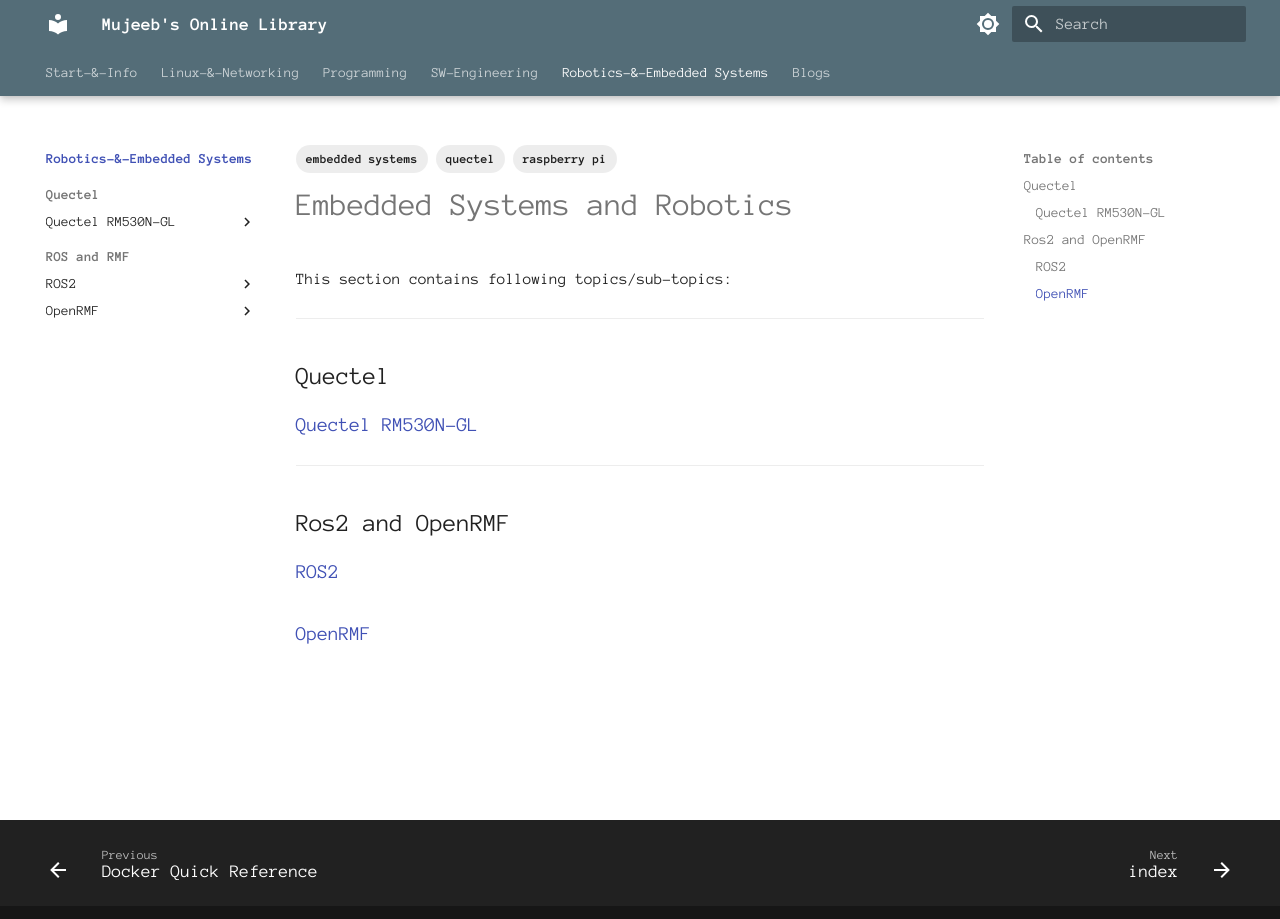
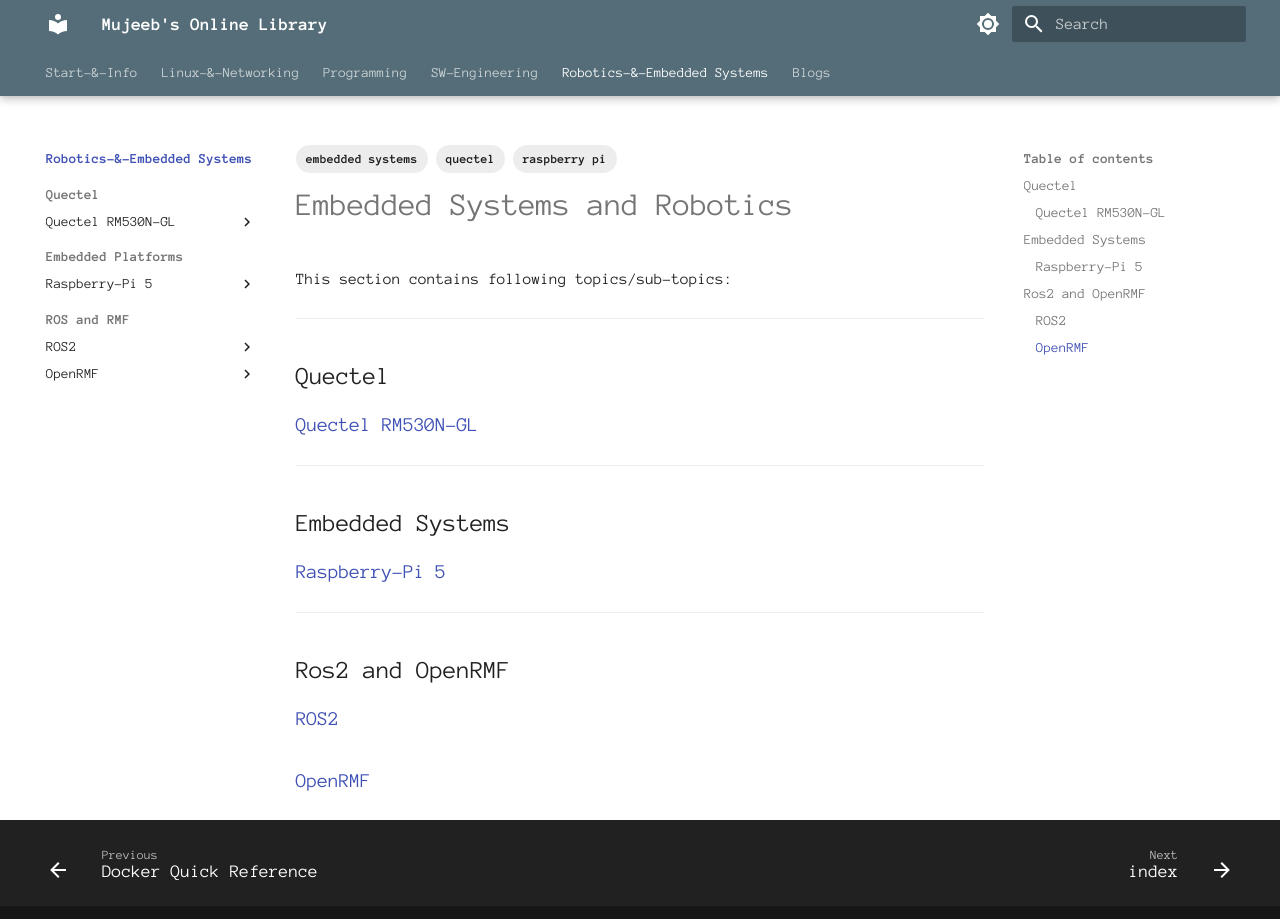
Before and after one commit to alohamujeeb/alohamujeeb.github.io, an MkDocs documentation site: the page built from docs/embsys-drobot/index.md, in a window 1280 px wide and 930 px high. Shown: the top 919 px of the window. Built offline with MkDocs 1.6.1 and Material for MkDocs 9.7.7, drawn with Linux system fonts in a browser that asks for light colours.

Commit message:
minor fixes

```diff
--- a/docs/embsys-drobot/index.md
+++ b/docs/embsys-drobot/index.md
@@ -16,6 +16,12 @@ This section contains following topics/sub-topics:
 
 
 ---
+## Embedded Systems
+
+### [Raspberry-Pi 5](pi5/index.md)
+
+
+---
 ## Ros2 and OpenRMF
 
 ### [ROS2](ros/index.md)
--- /dev/null
+++ b/docs/embsys-drobot/pi5/index.md
@@ -0,0 +1,11 @@
+---
+tags:
+    - ros
+    - ros2
+---
+
+# Raspberry-Pi 5
+
+---
+Under construction
+---
--- a/mkdocs.yml
+++ b/mkdocs.yml
@@ -173,6 +173,9 @@ nav:
         - index: embsys-drobot/Quectel-RM530N-GL/index.md
         - Mounting on Raspberry Pi: embsys-drobot/Quectel-RM530N-GL/RM530N_RPi_connections.md
         - AT Command Reference: embsys-drobot/Quectel-RM530N-GL/at-command-reference.md
+    - Embedded Platforms:
+      - Raspberry-Pi 5:
+        - index: embsys-drobot/pi5/index.md
     - ROS and RMF:
       - ROS2:
         - index: embsys-drobot/ros/index.md
```
